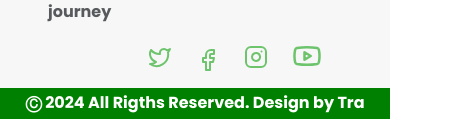
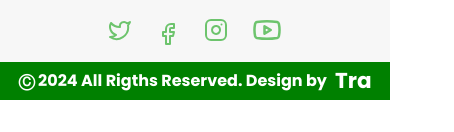
Before and after one commit to yuuuuu-z/plant-shop, a React (Vite) app: page / in a window 390 px wide. Shown: the part 5272-5404 px from the top of the page, 454 px wide, since content can reach past the window. After the commit the page ends 5372 px from the top, so only its background shows below. Built offline with nearby package versions, Linux system fonts and the light colour scheme.

Commit message:
fix on iphone 12 pro

```diff
--- a/src/Style/footer.css
+++ b/src/Style/footer.css
@@ -5,7 +5,13 @@
   padding: 0;
   box-sizing: border-box;
 } */
-
+footer,
+*,
+*::before,
+*::after {
+  margin: 0;
+  padding: 0;
+}
 :root {
   --fontsize-large: 40px;
   --fontsize-medium: 30px;
@@ -20,7 +26,6 @@
   justify-content: space-between;
   padding: 0 1.5rem;
   margin-top: 5rem;
-
 }
 .footer-left {
   display: flex;
@@ -38,7 +43,7 @@
   color: var(--main-color);
 }
 .footer-left > img {
-  width: 200px;
+  width: 250px;
   padding-left: 4rem;
 }
 .footer-right {
@@ -77,10 +82,12 @@ span > a {
 .footer-right-contact > span > a:hover {
   color: red;
 }
-footer > p {
+footer > article {
   display: flex;
   justify-content: center;
   color: white;
   background-color: green;
+  align-items: center;
   padding: 0.2rem 0;
+  gap: 0.5rem;
 }
--- a/src/components/Footer.jsx
+++ b/src/components/Footer.jsx
@@ -57,7 +57,9 @@ export const Footer = () => {
           </div>
         </div>
       </div>
-      <p>Ⓒ 2024 All Rigths Reserved. Design by Tra</p>
+      <article>
+        Ⓒ 2024 All Rigths Reserved. Design by <span className="fs-4">Tra</span>
+      </article>{" "}
     </footer>
   );
 };
--- a/src/index.css
+++ b/src/index.css
@@ -247,7 +247,9 @@ a:hover {
   .step,
   .step-description,
   .step-descriptipon-right,
-  .grow {
+  .grow,
+  .footer,
+  footer {
     flex-wrap: wrap;
   }
   .nav-details {
@@ -293,7 +295,8 @@ a:hover {
   .footer {
     flex-direction: column;
     align-items: center;
-    gap: 2rem;
+    justify-content: center;
+    /* gap: 2rem; */
   }
   .footer-left-des {
     padding: 0 1rem;
@@ -303,4 +306,9 @@ a:hover {
     padding: 0;
     margin: 0;
   }
+  .footer-right {
+    display: flex;
+    /* background-color: red; */
+    width: 100%;
+  }
 }
```
